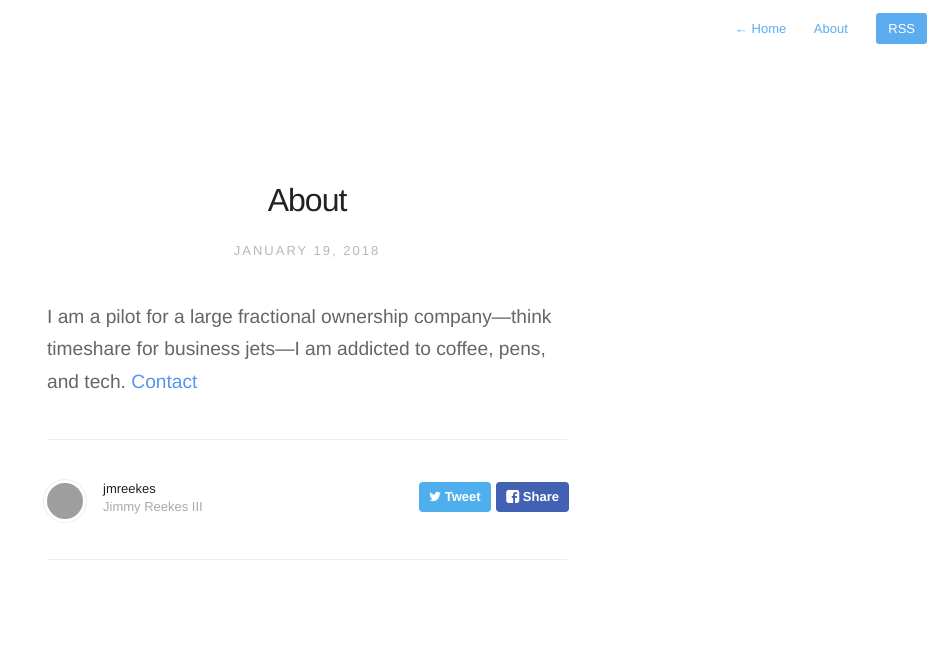
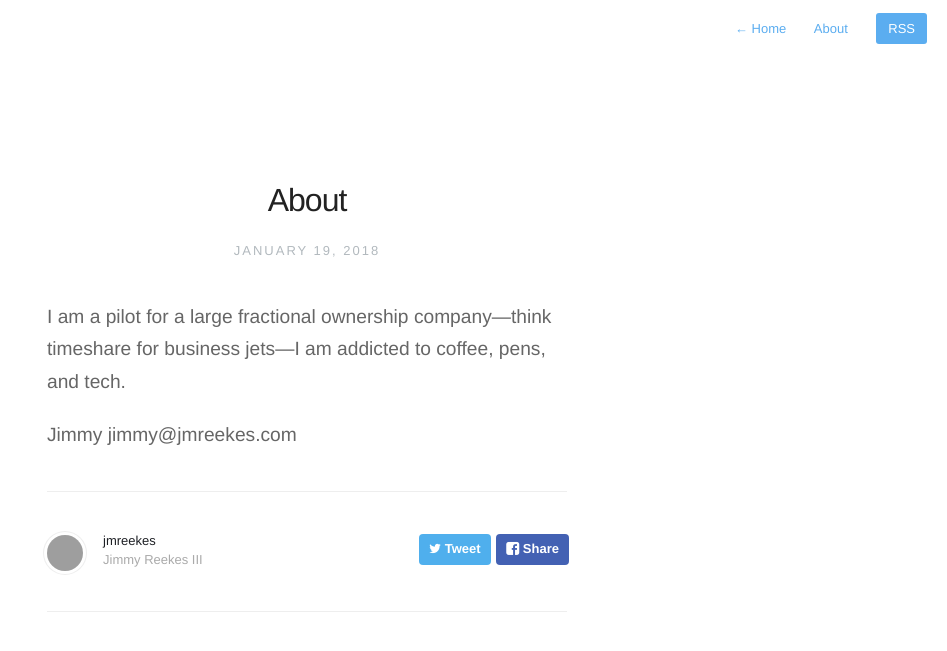
Before and after one commit to jmreekes/jmreekes.github.io, a Jekyll site: the page built from about.md, in a window 1280 px wide. Shown: the top 651 px of the page, without its empty margins (333-1280 px from the left). Built offline with Jekyll 4.4.1, drawn with Linux system fonts in a browser that asks for light colours; nearby versions of some CDN libraries; grey boxes are pictures that could not be loaded.

Commit message:
Mirroring from Micro.blog.

```diff
--- a/about.md
+++ b/about.md
@@ -2,7 +2,10 @@
 title: "About"
 permalink: "/about/"
 layout: page
-order: 1
-date: 2018-01-19 11:10 -0500
+order: 2
+date: 2018-01-19 11:12 -0500
 ---
-I am a pilot for a large fractional ownership company—think timeshare for business jets—I am addicted to coffee, pens, and tech. [Contact](jimmy@jmreekes.com)
+I am a pilot for a large fractional ownership company—think timeshare for business jets—I am addicted to coffee, pens, and tech.
+
+Jimmy
+jimmy@jmreekes.com
```
